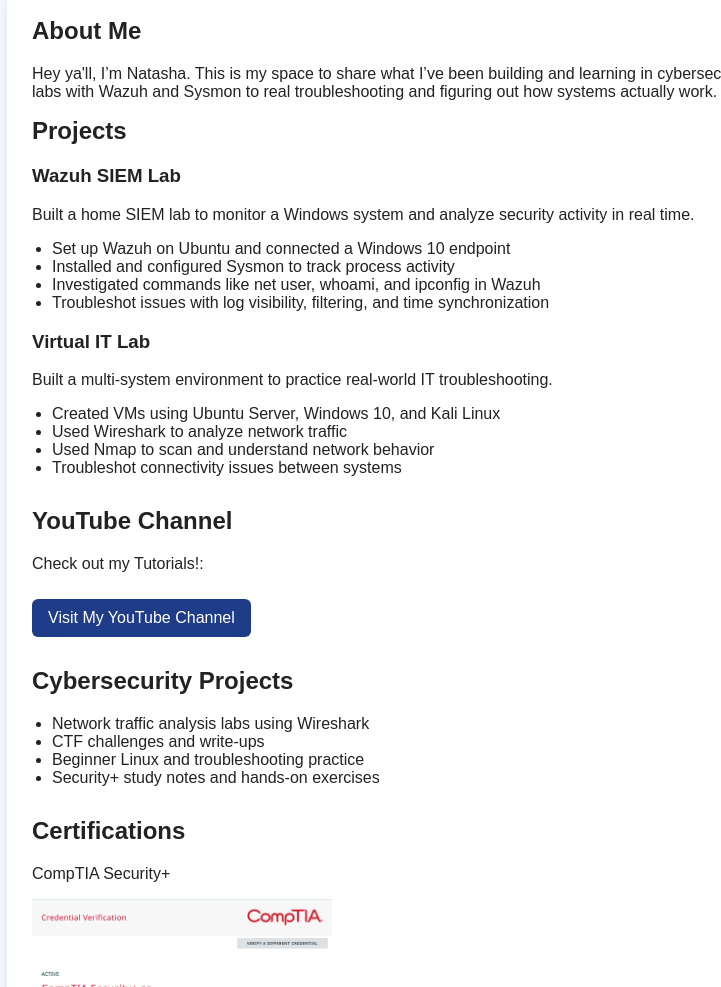
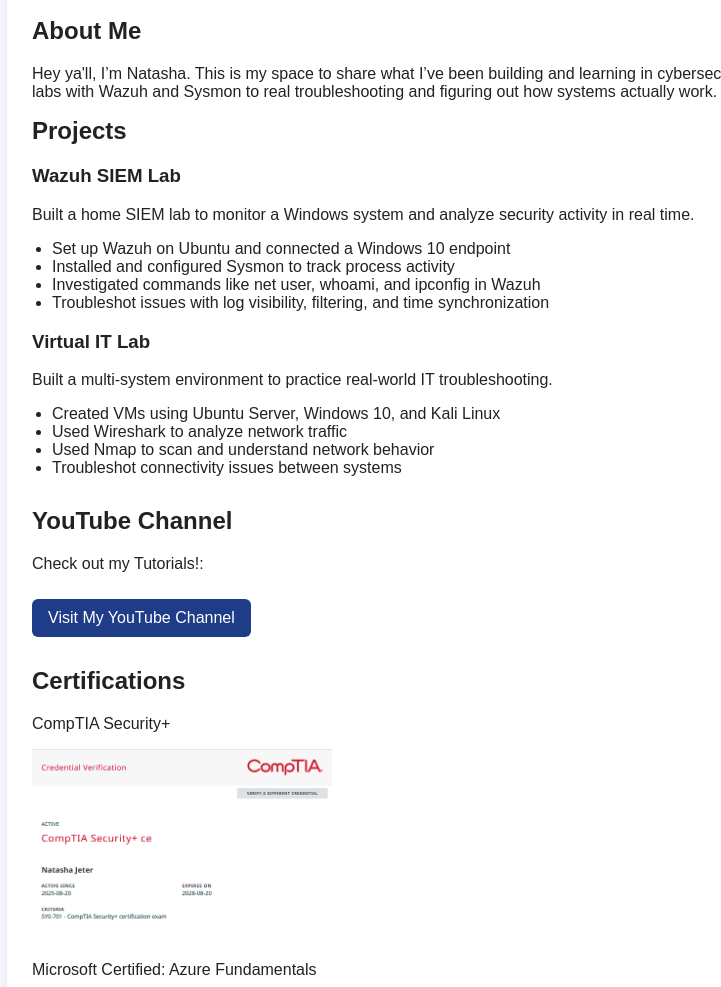
Before and after one commit to 33dragonz/33dragonz.github.io, a plain HTML site: page index.html in a window 1280 px wide. Shown: the part 190-1177 px from the top of the page, without its empty margins (158-879 px from the left). Drawn offline with Linux system fonts and the light colour scheme.

Commit message:
Remove Cybersecurity Projects section
Removed the Cybersecurity Projects section from the HTML.

```diff
--- a/index.html
+++ b/index.html
@@ -108,16 +108,6 @@
       </a>
     </section>
 
-    <section class="section">
-      <h2>Cybersecurity Projects</h2>
-      <ul>
-        <li>Network traffic analysis labs using Wireshark</li>
-        <li>CTF challenges and write-ups</li>
-        <li>Beginner Linux and troubleshooting practice</li>
-        <li>Security+ study notes and hands-on exercises</li>
-      </ul>
-    </section>
-
 <section class="section">
   <h2>Certifications</h2>
 
```
